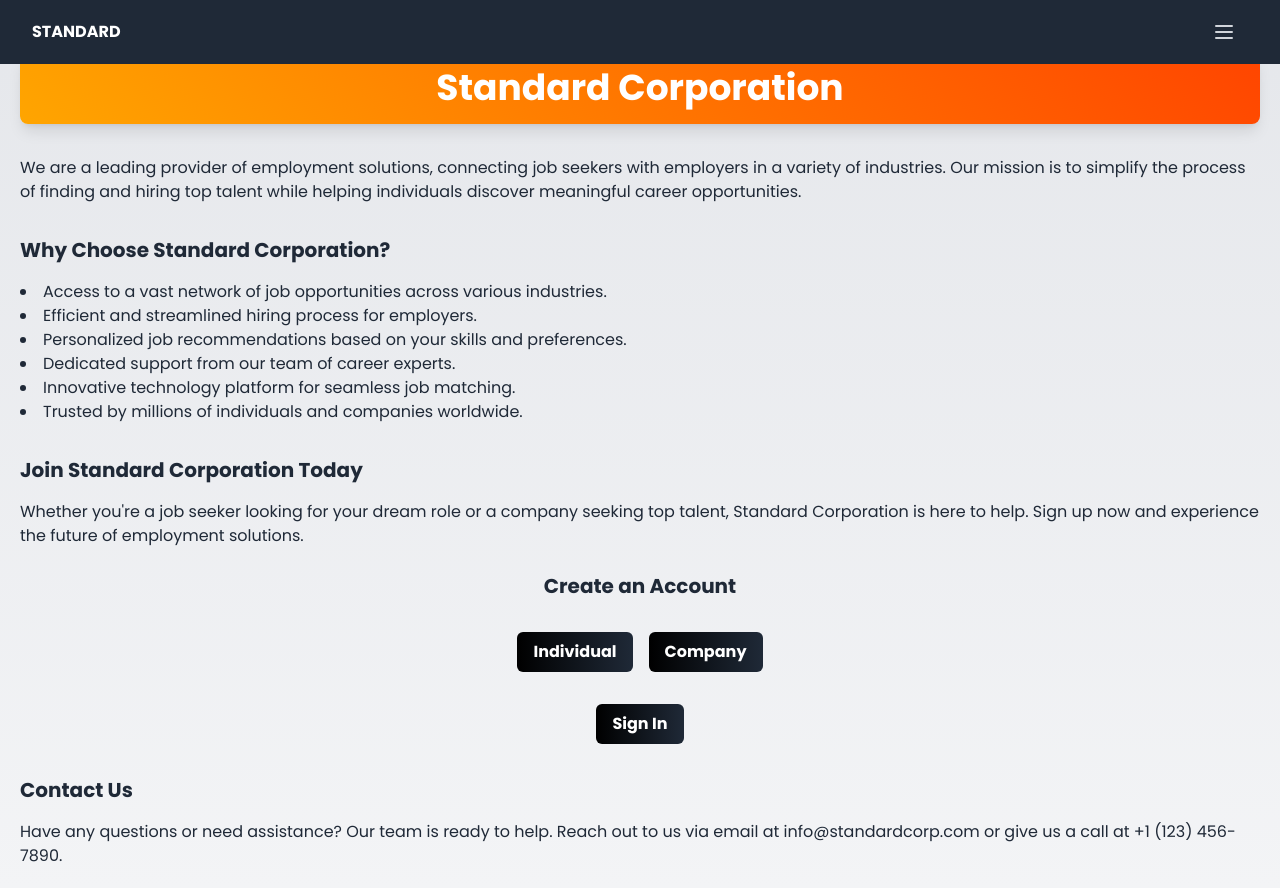
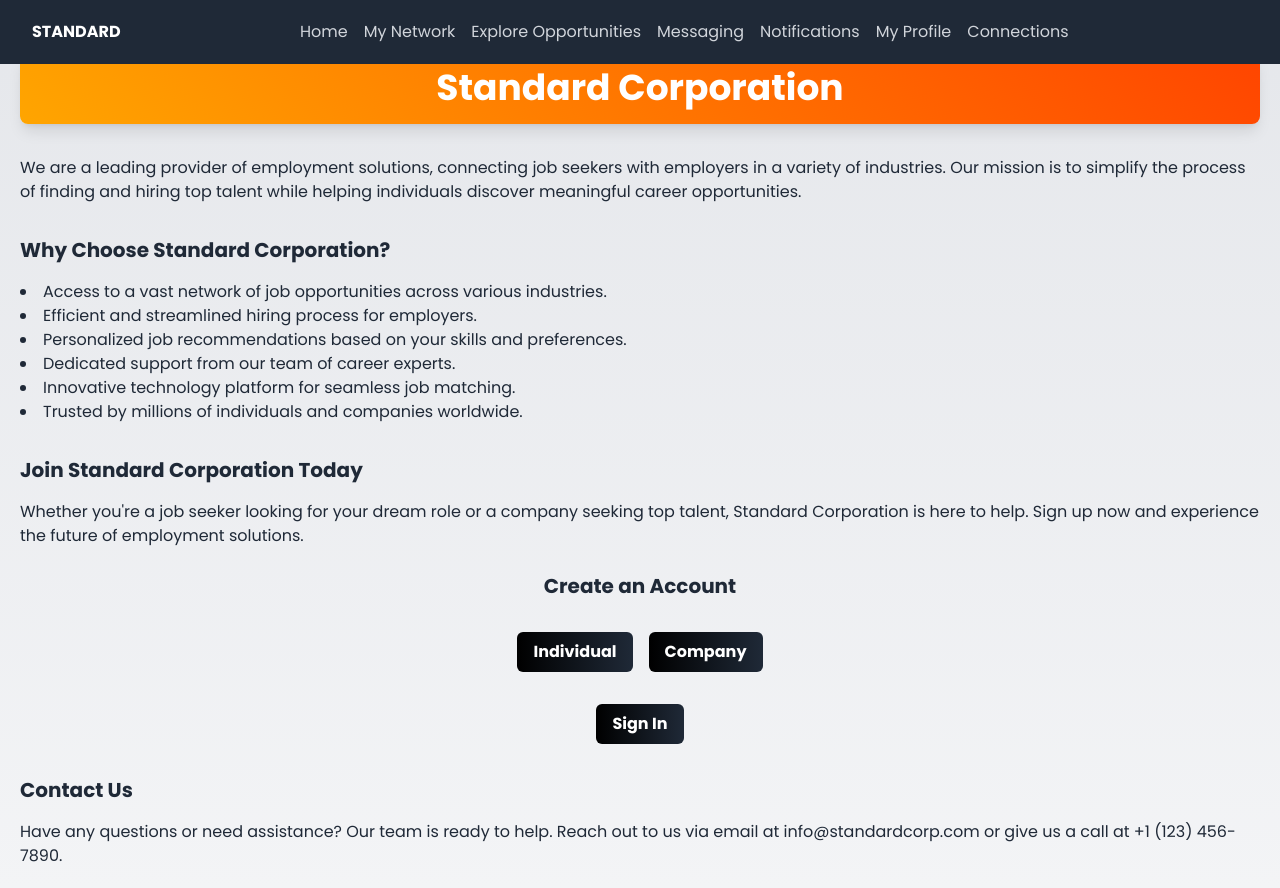
Before and after one commit to timons-AI/standard-intern, a Next.js app in the folder standard-intern/: page / in a window 1280 px wide. Built offline with nearby package versions, Linux system fonts and the light colour scheme.

Commit message:
Update Navbar.tsx

```diff
--- a/standard-intern/src/app/Navbar/Navbar.tsx
+++ b/standard-intern/src/app/Navbar/Navbar.tsx
@@ -1,5 +1,4 @@
 "use client";
-
 
 import React, { useState } from 'react';
 
@@ -20,9 +19,91 @@ const Navbar = () => {
               <span className="text-white font-bold">STANDARD</span>
             </div>
           </div>
+          <div className="hidden md:block">
+            {/* Menu items for PC screens */}
+            <ul className="flex space-x-4">
+              <li>
+                <a className="text-gray-300 hover:text-white" href="#">
+                  Home
+                </a>
+              </li>
+              <li>
+                <a className="text-gray-300 hover:text-white" href="#">
+                  My Network
+                </a>
+              </li>
+              <li>
+                <a className="text-gray-300 hover:text-white" href="#">
+                  Explore Opportunities
+                </a>
+              </li>
+              <li>
+                <a className="text-gray-300 hover:text-white" href="#">
+                  Messaging
+                </a>
+              </li>
+              <li>
+                <a className="text-gray-300 hover:text-white" href="#">
+                  Notifications
+                </a>
+              </li>
+              <li>
+                <a className="text-gray-300 hover:text-white" href="#">
+                  My Profile
+                </a>
+              </li>
+              <li className="relative">
+                <a className="text-gray-300 hover:text-white" href="#">
+                  Connections
+                </a>
+                <ul className="absolute left-0 hidden mt-2 space-y-2 bg-gray-800 rounded-md w-40">
+                  <li>
+                    <a className="text-gray-300 hover:text-white" href="#">
+                      Find Alumni
+                    </a>
+                  </li>
+                  <li>
+                    <a className="text-gray-300 hover:text-white" href="#">
+                      People You May Know
+                    </a>
+                  </li>
+                  <li>
+                    <a className="text-gray-300 hover:text-white" href="#">
+                      Add Connections
+                    </a>
+                  </li>
+                  <li>
+                    <a className="text-gray-300 hover:text-white" href="#">
+                      Contacts
+                    </a>
+                  </li>
+                  <li>
+                    <a className="text-gray-300 hover:text-white" href="#">
+                      Groups
+                    </a>
+                  </li>
+                  <li>
+                    <a className="text-gray-300 hover:text-white" href="#">
+                      Events
+                    </a>
+                  </li>
+                  <li>
+                    <a className="text-gray-300 hover:text-white" href="#">
+                      Companies
+                    </a>
+                  </li>
+                  <li>
+                    <a className="text-gray-300 hover:text-white" href="#">
+                      Hashtags
+                    </a>
+                  </li>
+                </ul>
+              </li>
+            </ul>
+          </div>
           <div>
             <button
-              className="text-gray-300 hover:bg-gray-700 hover:text-white px-3 py-2 rounded-md text-sm font-medium"
+              className="text-gray-300 hover:bg-gray-700 hover:text-white px-3 py-2 rounded-md text-sm font-medium md:hidden"
               onClick={toggleMenu}
             >
               <svg
@@ -32,23 +113,19 @@ const Navbar = () => {
                 viewBox="0 0 24 24"
                 stroke="currentColor"
               >
-                <path
-                  strokeLinecap="round"
-                  strokeLinejoin="round"
-                  strokeWidth={2}
-                  d="M4 6h16M4 12h16M4 18h16"
-                />
+                <path strokeLinecap="round" strokeLinejoin="round" strokeWidth={2} d="M4 6h16M4 12h16M4 18h16" />
               </svg>
             </button>
           </div>
-          <div className={`md:hidden fixed inset-y-0 left-0 w-1/2 bg-gray-800 z-50 transform transition-transform ease-in-out duration-300 ${isMenuOpen ? '-translate-x-0' : '-translate-x-full'}`}>
+          <div
+            className={`md:hidden fixed inset-y-0 left-0 w-1/2 bg-gray-800 z-50 transform transition-transform ease-in-out duration-300 ${
+              isMenuOpen ? 'translate-x-0' : '-translate-x-full'
+            }`}
+          >
             <div className="flex items-center justify-between px-4 py-3">
               {/* Menu heading */}
               <h2 className="text-white text-2xl font-bold">Menu</h2>
-              <button
-                className="text-gray-300 hover:text-white focus:outline-none"
-                onClick={toggleMenu}
-              >
+              <button className="text-gray-300 hover:text-white focus:outline-none" onClick={toggleMenu}>
                 <svg
                   className="h-8 w-8"
                   xmlns="http://www.w3.org/2000/svg"
@@ -56,16 +133,11 @@ const Navbar = () => {
                   viewBox="0 0 24 24"
                   stroke="currentColor"
                 >
-                  <path
-                    strokeLinecap="round"
-                    strokeLinejoin="round"
-                    strokeWidth={2}
-                    d="M6 18L18 6M6 6l12 12"
-                  />
+                  <path strokeLinecap="round" strokeLinejoin="round" strokeWidth={2} d="M6 18L18 6M6 6l12 12" />
                 </svg>
               </button>
             </div>
-            {/* Menu items */}
+            {/* Menu items for mobile screens */}
             <ul className="flex flex-col items-start h-full pt-8 space-y-4 overflow-y-auto px-4">
               <li>
                 <a className="text-gray-300 hover:text-white text-lg font-medium" href="#">
```
